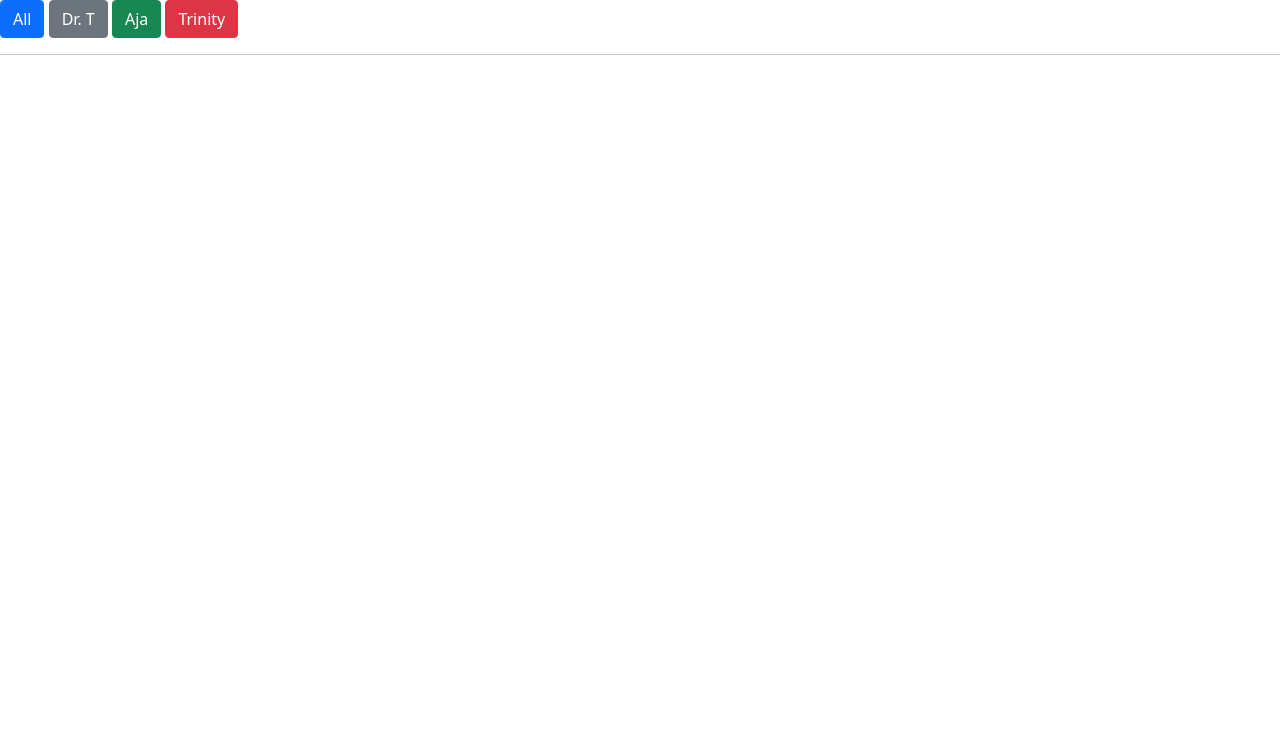
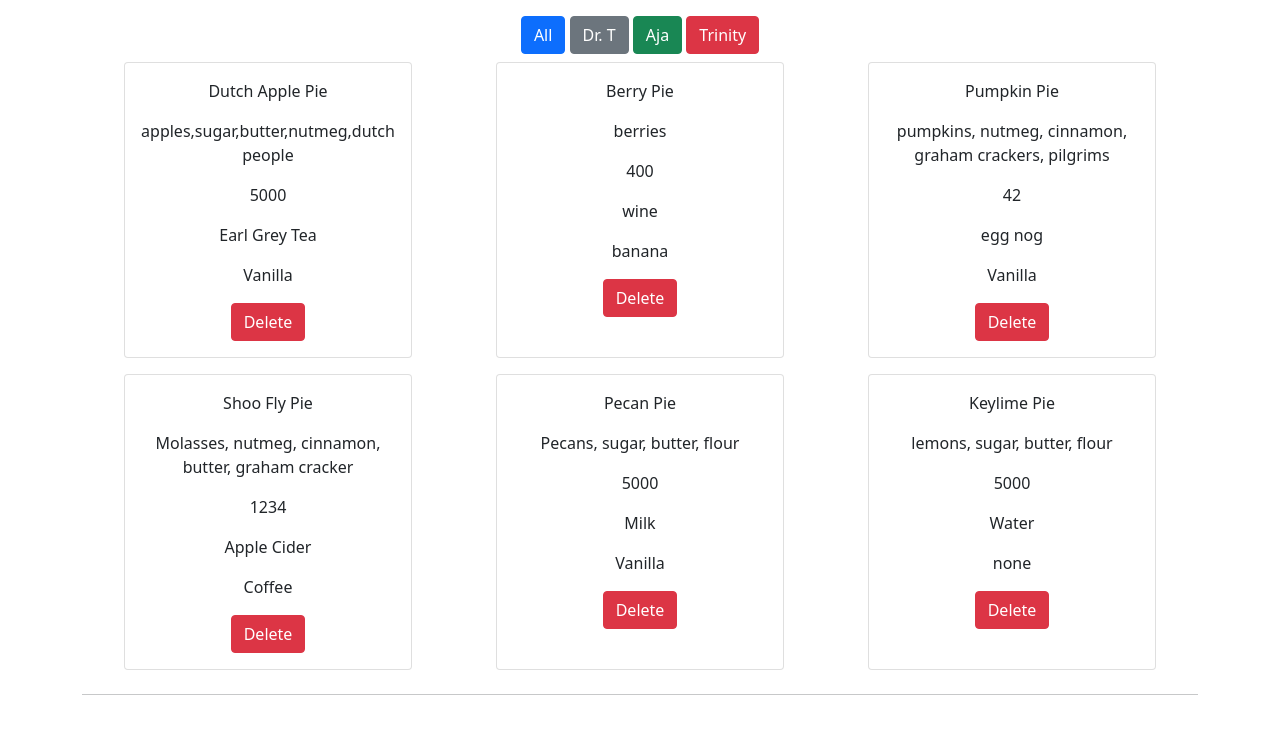
Before and after one commit to seancrossettie/event-listeners, a plain HTML site: page index.html in a window 1280 px wide. Drawn offline with nearby package versions, Linux system fonts and the light colour scheme; grey boxes are pictures that could not be loaded.

Commit message:
added for loop for adding cards

```diff
--- a/index.html
+++ b/index.html
@@ -9,15 +9,14 @@
 </head>
 <body>
 
-
-  <div id="container mt-3 text-center">
+  <div class="container mt-3 text-center">
     <div id="instructor-buttons">
       <button type="button" class="btn btn-primary" id="All">All</button>
       <button type="button" class="btn btn-secondary" id="Doc">Dr. T</button>
       <button type="button" class="btn btn-success" id="Aja">Aja</button>
       <button type="button" class="btn btn-danger" id="Trinity">Trinity</button>
     </div>
-    <div id="pies"></div>
+    <div id="pies" class="d-flex flex-wrap justify-content-around"></div>
     <hr>
     <div class="pie-form">
 
--- a/main.js
+++ b/main.js
@@ -60,3 +60,33 @@ const pies = [
     iceCream: 'none',
   },
 ];
+
+const printToDom = (divId, textToPrint) => {
+  const selectedDiv = document.querySelector(divId);
+  selectedDiv.innerHTML = textToPrint;
+}
+
+const pieBuilder = (taco) => {
+  let domString = '';
+
+  for (let i = 0; i < taco.length; i++) {
+    domString += `<div class="card my-2" style="width: 18rem;" id=${i}>
+                    <div class="img-container" style="background-image: url('${taco[i].imageUrl}');"></div>
+                    <div class="card-body">
+                      <p class="card-text">${taco[i].name}</p>
+                      <p class="card-text">${taco[i].ingredients}</p>
+                      <p class="card-text">${taco[i].bakeTemp}</p>
+                      <p class="card-text">${taco[i].drinkPairing}</p>
+                      <p class="card-text">${taco[i].iceCream}</p>
+                      <button type="button" class="btn btn-danger" id="${i}">Delete</button>
+                    </div>
+                  </div>`;
+    }
+  printToDom('#pies', domString);
+}
+
+const init = () => {
+  pieBuilder(pies);
+}
+
+init();
```
